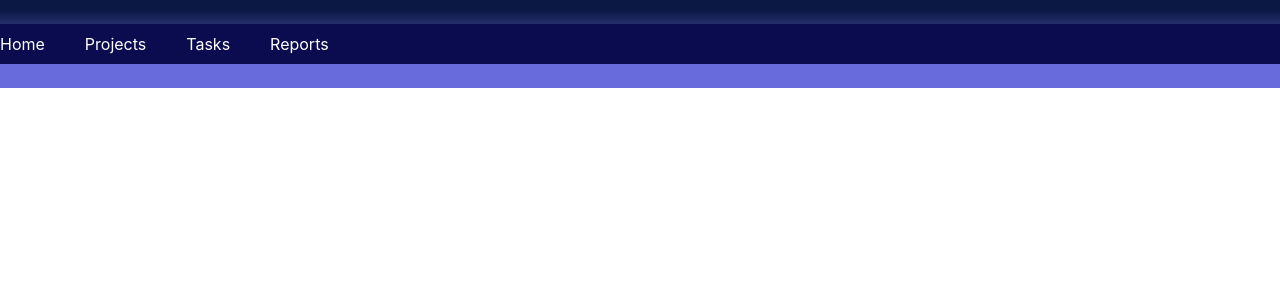
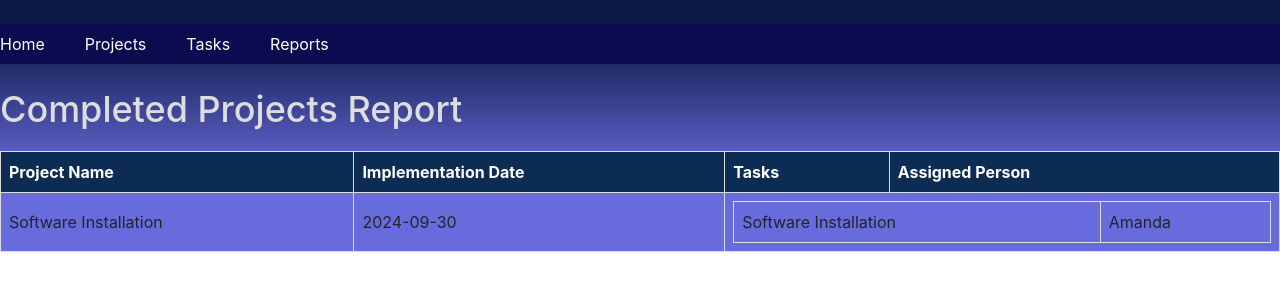
Before and after one commit to amandasuzzanne/project-tracker, a React (Create React App) app: page /reports in a window 1280 px wide. Shown: the top 300 px of the page. Built offline with nearby package versions, Linux system fonts and the light colour scheme; data requests are answered from the project's data file.

Commit message:
Update Reports file

```diff
--- a/src/components/Reports.js
+++ b/src/components/Reports.js
@@ -1,11 +1,81 @@
-import React from 'react'
+import React, { useState, useEffect } from 'react';
 
-function Reports() {
+function Report() {
+  const [completedProjects, setCompletedProjects] = useState([]);
+  const [tasks, setTasks] = useState([]);
+
+  useEffect(() => {
+    const fetchCompletedProjects = async () => {
+      try {
+        const response = await fetch('http://localhost:3000/projects?status=completed');
+        const data = await response.json();
+        setCompletedProjects(data);
+      } catch (error) {
+        console.error('Error fetching completed projects:', error);
+      }
+    };
+
+    fetchCompletedProjects();
+  }, []);
+
+  useEffect(() => {
+    const fetchTasks = async () => {
+      try {
+        const response = await fetch('http://localhost:3000/tasks');
+        const data = await response.json();
+        setTasks(data);
+      } catch (error) {
+        console.error('Error fetching tasks:', error);
+      }
+    };
+
+    fetchTasks();
+  }, []);
+
+  const getTasksForProject = (projectId) => {
+    const tasksForProject = tasks.filter((task) => task.projectId === projectId);
+    console.log('Tasks for Project', projectId, ':', tasksForProject);
+    return tasksForProject;
+  };
+
+  console.log('Completed Projects:', completedProjects);
+  console.log('Tasks:', tasks);
+
   return (
     <div>
-
+      <h1>Completed Projects Report</h1>
+      <table>
+        <thead>
+          <tr>
+            <th>Project Name</th>
+            <th>Implementation Date</th>
+            <th>Tasks</th>
+            <th>Assigned Person</th>
+          </tr>
+        </thead>
+        <tbody>
+          {completedProjects.map((project) => (
+            <tr key={project.id}>
+              <td>{project.name}</td>
+              <td>{project.implementation_date}</td>
+              <td colSpan="2">
+                <table>
+                  <tbody>
+                    {getTasksForProject(project.id).map((task) => (
+                      <tr key={task.id}>
+                        <td>{task.name}</td>
+                        <td>{task.assigned}</td>
+                      </tr>
+                    ))}
+                  </tbody>
+                </table>
+              </td>
+            </tr>
+          ))}
+        </tbody>
+      </table>
     </div>
-  )
+  );
 }
 
-export default Reports
+export default Report;
```
